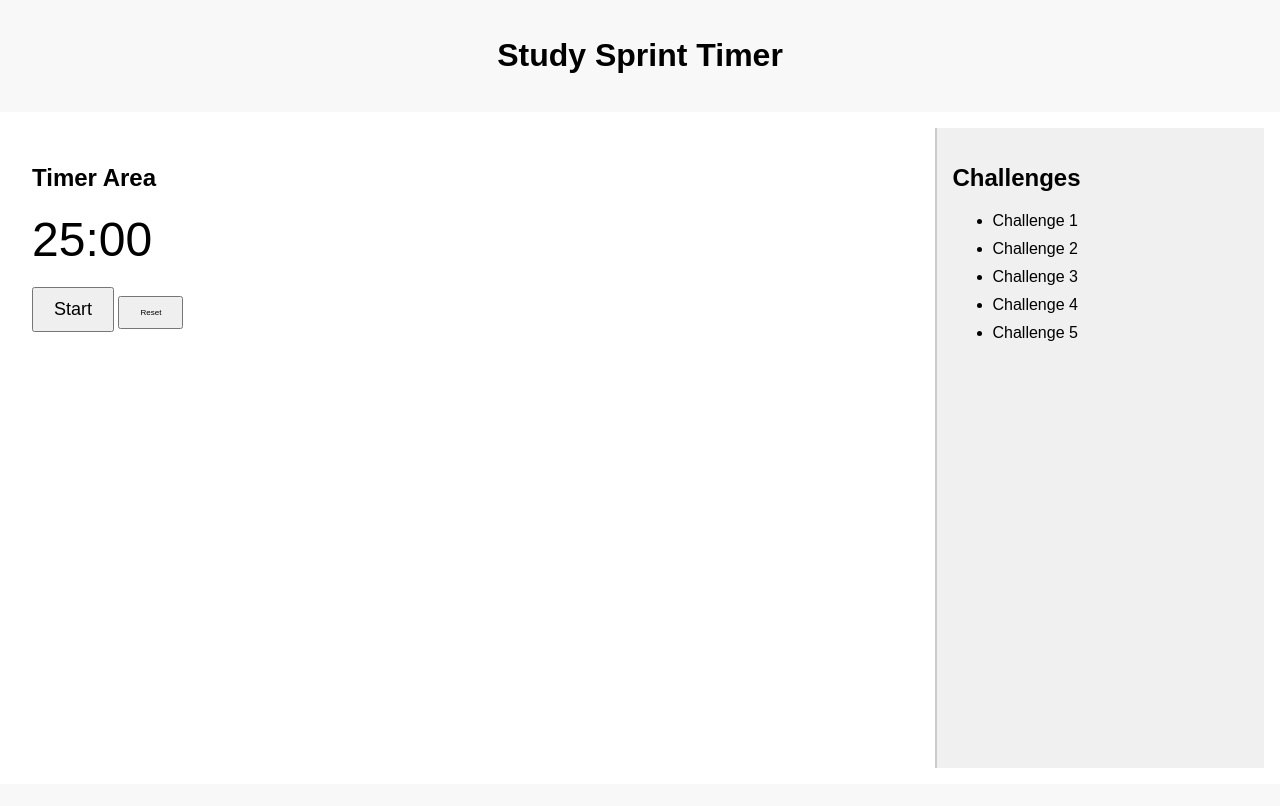
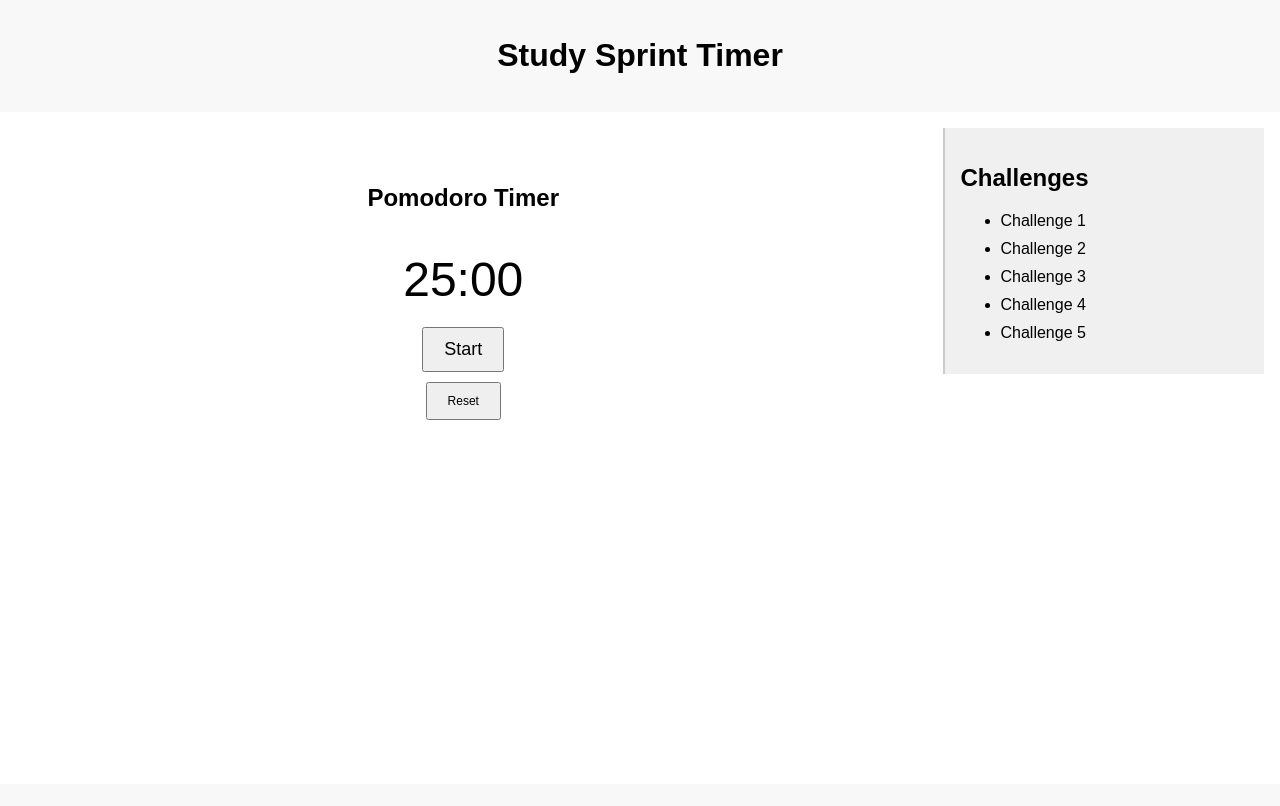
Before and after one commit to Everydxrk/study-sprint-timer, a plain HTML site: page index.html in a window 1280 px wide. Both pictures are taken after a click on the button "Reset". Drawn offline with Linux system fonts and the light colour scheme.

Commit message:
reset logic and more css styles

```diff
--- a/index.html
+++ b/index.html
@@ -16,10 +16,15 @@
 
     <div class="container">
         <main>
-            <h2>Timer Area</h2>
-            <div id="timer">25:00</div>
-            <button id="startStopBtn">Start</button>
-            <button id="resetBtn">Reset</button>
+            <div class="timer-container">
+                <h2>Pomodoro Timer</h2>
+                <div id="timer">25:00</div>
+
+                <div class="button-group">
+                    <button id="startStopBtn">Start</button>
+                    <button id="resetBtn">Reset</button>
+                </div>
+            </div>
         </main>
 
         <aside>
--- a/script.js
+++ b/script.js
@@ -4,6 +4,7 @@ let timeLeft = 25 * 60; // 25 minutes in seconds
 
 const timerDisplay = document.getElementById('timer');
 const startStopBtn = document.getElementById('startStopBtn');
+const resetBtn = document.getElementById("resetBtn");
 
 // Function to update timer display
 function updateTimerDisplay() {
@@ -40,5 +41,14 @@ startStopBtn.addEventListener('click', () => {
     }
 });
 
+// Reset button click
+resetBtn.addEventListener("click", () => {
+    clearInterval(timer); // Stop the timer if running
+    isRunning = false; // Reset running state
+    timeLeft = 25 * 60; // Reset time back to 25 minutes
+    updateTimerDisplay(); // Update the display
+    startStopBtn.textContent = "Start"; // Reset button text
+})
+
 // Initialize display
 updateTimerDisplay();
--- a/style.css
+++ b/style.css
@@ -12,8 +12,11 @@ header, footer {
 
 .container {
     display: flex;
+    flex-direction: row;
+    align-items: flex-start;
     min-height: 80vh;
     padding: 1rem;
+    gap: 2rem;
 }
 
 main {
@@ -26,11 +29,7 @@ aside {
     padding: 1rem;
     background-color: #f0f0f0;
     border-left: 2px solid #ccc;
-}
-
-aside u1 {
-    list-style-type: none;
-    padding: 0;
+    height: 100%;
 }
 
 aside ul li {
@@ -41,9 +40,24 @@ footer {
     font-size: 0.9rem;
 }
 
+.timer-container {
+    display: flex;
+    flex-direction: column;
+    align-items: center;
+    justify-content: center;
+    margin-top: 20px;
+}
+
 #timer {
     font-size: 48px;
-    margin: 20px 0;
+    margin: 20px;
+}
+
+.button-group {
+    display: flex;
+    flex-direction: column;
+    align-items: center;
+    gap: 10px;
 }
 
 #startStopBtn {
@@ -54,6 +68,6 @@ footer {
 
 #resetBtn {
     padding: 10px 20px;
-    font-size: 8px;
+    font-size: 12px;
     cursor: pointer;
 }
```
